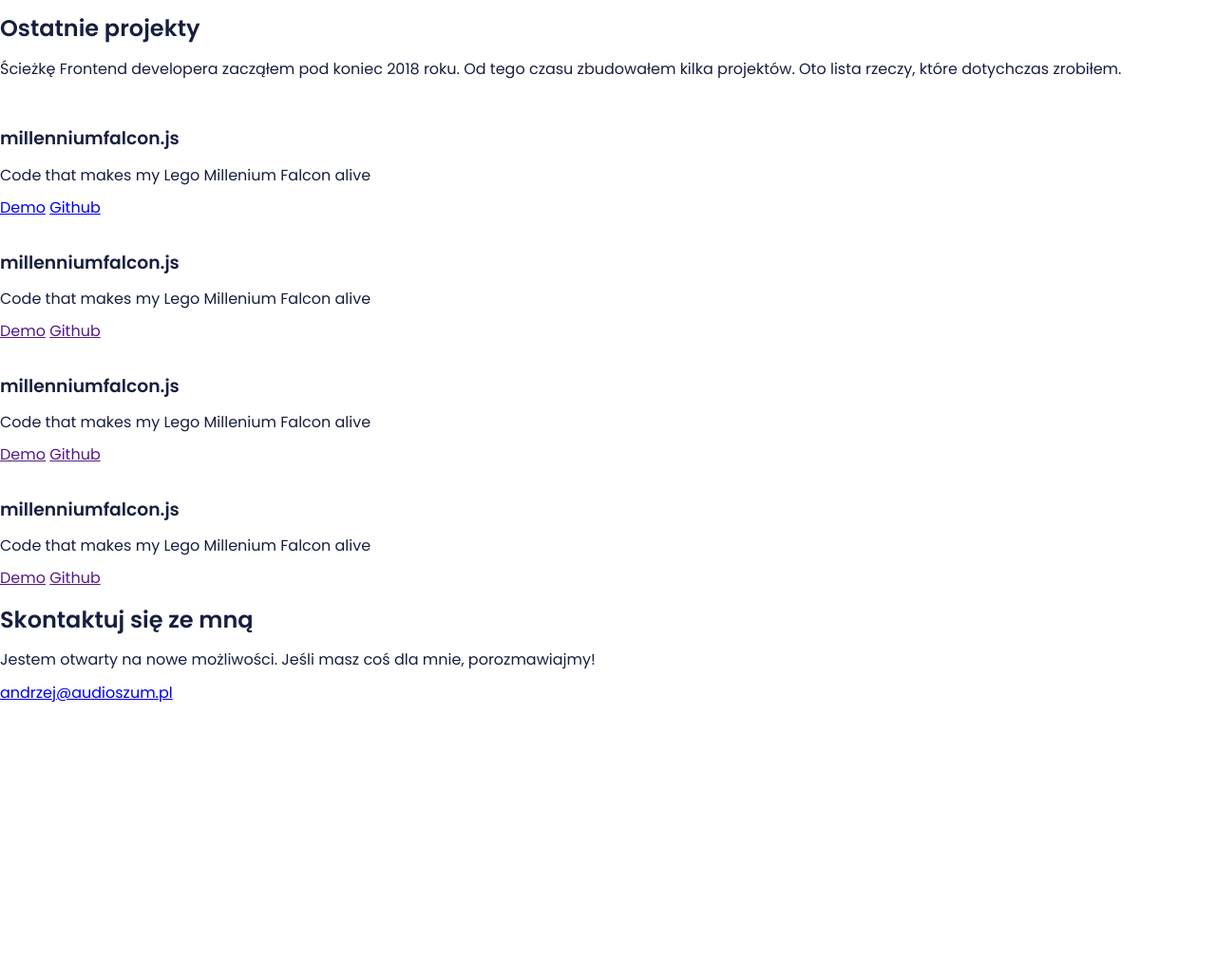
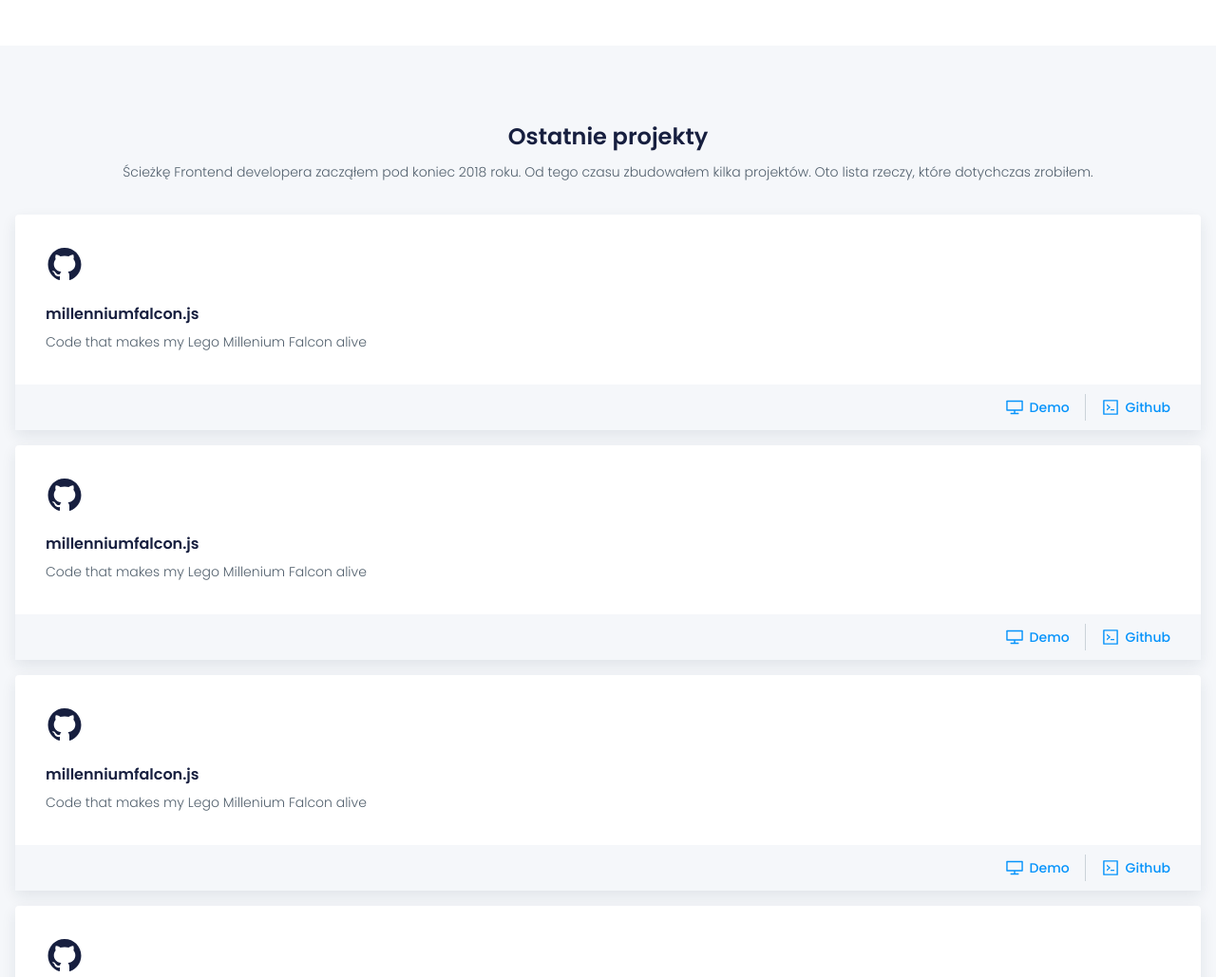
Before and after one commit to Andrzej-Jablonski-project/Andrzej-Jablonski-project.github.io, a website: page src/content/index.html in a window 1280 px wide. Shown: the part 1700-2729 px from the top of the page at 95% size. Before the commit the page ends 2441 px from the top, so only its background shows below. Drawn offline with nearby package versions, Linux system fonts and the light colour scheme; files that its build step writes are made by us from their sources; files whose address does not match are found by name.

Commit message:
feat: styles for projects sections, mobile

```diff
--- a/src/content/index.html
+++ b/src/content/index.html
@@ -82,39 +82,39 @@
       kilka projektów. Oto lista rzeczy, które dotychczas zrobiłem.</p>
     <div class="wrapper-cards">
       <section class="card">
-        <img src="" alt="" class="card__icon">
+        <img src="../assets/img/github-icon.svg" alt="" class="card__icon">
         <h3 class="card__project-name">millenniumfalcon.js</h3>
         <p class="card__project-description">Code that makes my Lego Millenium Falcon alive</p>
         <footer class="card__footer">
           <a href="#" class="card__link">Demo</a>
-          <a href="#" class="card__link">Github</a>
+          <a href="#" class="card__link card__link--github">Github</a>
         </footer>
       </section>
       <section class="card">
-        <img src="" alt="" class="card__icon">
+        <img src="../assets/img/github-icon.svg" alt="" class="card__icon">
         <h3 class="card__project-name">millenniumfalcon.js</h3>
         <p class="card__project-description">Code that makes my Lego Millenium Falcon alive</p>
         <footer class="card__footer">
           <a href="" class="card__link">Demo</a>
-          <a href="" class="card__link">Github</a>
+          <a href="" class="card__link card__link--github">Github</a>
         </footer>
       </section>
       <section class="card">
-        <img src="" alt="" class="card__icon">
+        <img src="../assets/img/github-icon.svg" alt="" class="card__icon">
         <h3 class="card__project-name">millenniumfalcon.js</h3>
         <p class="card__project-description">Code that makes my Lego Millenium Falcon alive</p>
         <footer class="card__footer">
           <a href="" class="card__link">Demo</a>
-          <a href="" class="card__link">Github</a>
+          <a href="" class="card__link card__link--github">Github</a>
         </footer>
       </section>
       <section class="card">
-        <img src="" alt="" class="card__icon">
+        <img src="../assets/img/github-icon.svg" alt="" class="card__icon">
         <h3 class="card__project-name">millenniumfalcon.js</h3>
         <p class="card__project-description">Code that makes my Lego Millenium Falcon alive</p>
         <footer class="card__footer">
           <a href="" class="card__link">Demo</a>
-          <a href="" class="card__link">Github</a>
+          <a href="" class="card__link card__link--github">Github</a>
         </footer>
       </section>
     </div>
--- /dev/null
+++ b/src/scss/_body.scss
@@ -0,0 +1,15 @@
+html {
+    box-sizing: border-box;
+}
+
+*,
+*:before,
+*:after {
+    box-sizing: inherit;
+}
+
+body {
+    color: #171F3F;
+    background: #fff;
+    font-family: 'Poppins', sans-serif;
+}
--- /dev/null
+++ b/src/scss/_projects.scss
@@ -0,0 +1,95 @@
+.projects {
+    padding: 5rem 1rem 4rem 1rem;
+    background: #F5F7FA;
+
+    &__title {
+        margin: 0 0 0.5rem;
+        font-style: normal;
+        font-weight: 600;
+        font-size: 1.5rem;
+        line-height: 2rem;
+        text-align: center;
+    }
+
+    &__description {
+        margin: 0 0 2rem;
+        color: #52606D;
+        font-style: normal;
+        font-weight: 300;
+        font-size: 0.875rem;
+        line-height: 1.625rem;
+        text-align: center;
+    }
+}
+
+.card {
+    margin-bottom: 1rem;
+    background: #FFFFFF;
+    box-shadow: 0px 6px 16px rgba(24, 41, 67, 0.09);
+    border-radius: 4px;
+
+    &__icon {
+        width: 2.5rem;
+        margin: 2rem auto 1rem 2rem;
+    }
+
+    &__project-name {
+        margin: 0 1.688rem 0.25rem 2rem;
+        font-style: normal;
+        font-weight: 600;
+        font-size: 1rem;
+        line-height: 1.5rem
+    }
+
+    &__project-description {
+        margin: 0 1.688rem 2rem 2rem;
+        color: #52606D;
+        font-style: normal;
+        font-weight: 300;
+        font-size: 0.875rem;
+        line-height: 1.625rem;
+    }
+
+    &__footer {
+        display: flex;
+        justify-content: flex-end;
+        align-items: center;
+        height: 3rem;
+        padding-right: 2rem;
+        background: #F5F7FA;
+    }
+
+    &__link {
+        display: flex;
+        align-items: center;
+        margin-left: 1rem;
+        padding-right: 1rem;
+        border-right: 1px solid #CBD2D9;
+        color: #0593FB;
+        font-style: normal;
+        font-weight: 500;
+        font-size: 0.875rem;
+        line-height: 1.75rem;
+        text-decoration: none;
+
+        &::before {
+            content: "";
+            display: inline-block;
+            width: 1.25rem;
+            height: 1.25rem;
+            margin-right: 0.375rem;
+            background-image: url(../assets/img/demo-icon.svg);
+            background-size: cover;
+        }
+
+        &--github {
+            padding-right: 0;
+            border-right: none;
+
+            &::before {
+                content: "";
+                background-image: url(../assets/img/code-icon.svg);
+            }
+        }
+    }
+}
--- a/src/scss/_skills.scss
+++ b/src/scss/_skills.scss
@@ -1,5 +1,6 @@
 .skills {
-    padding: 0 10px 0 16px;
+    margin-bottom: 5rem;
+    padding: 0 0.625rem 0 1rem;
 
     &__title {
         margin: 0 0.375rem 3.875rem 0;
@@ -44,7 +45,7 @@
     }
 
     &__list {
-        margin: 0 74px 3rem 0;
+        margin: 0 4.625rem 3rem 0;
         padding: 0;
         list-style: none;
     }
--- a/src/scss/main.scss
+++ b/src/scss/main.scss
@@ -1,21 +1,7 @@
 @import "_normalize";
 @import "_variables";
 @import url('https://fonts.googleapis.com/css?family=Poppins:300,400,500,600&display=swap&subset=latin-ext');
+@import "_body";
 @import "_hero";
 @import "_skills";
-
-html {
-  box-sizing: border-box;
-}
-
-*,
-*:before,
-*:after {
-  box-sizing: inherit;
-}
-
-body {
-  color: #171F3F;
-  background: #fff;
-  font-family: 'Poppins', sans-serif;
-}
+@import "_projects";
```
Also changed, not shown: src/assets/img/Demo Icon.png (deleted), src/assets/img/code-icon.svg (renamed from src/assets/img/Code Icon.svg), src/assets/img/demo-icon.svg (renamed from src/assets/img/Demo Icon.svg), src/assets/img/github-icon.svg (renamed from src/assets/img/Github Icon.svg).
